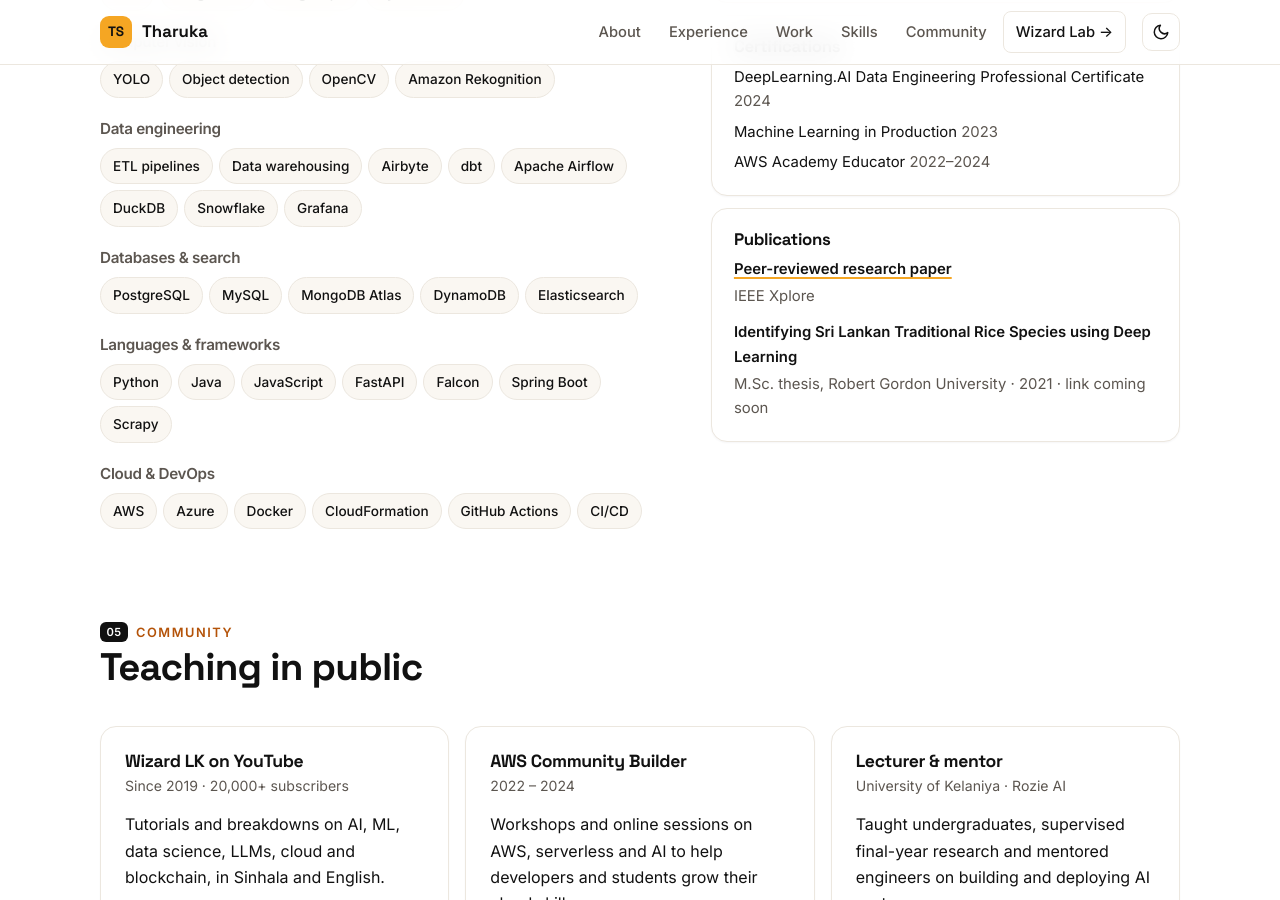
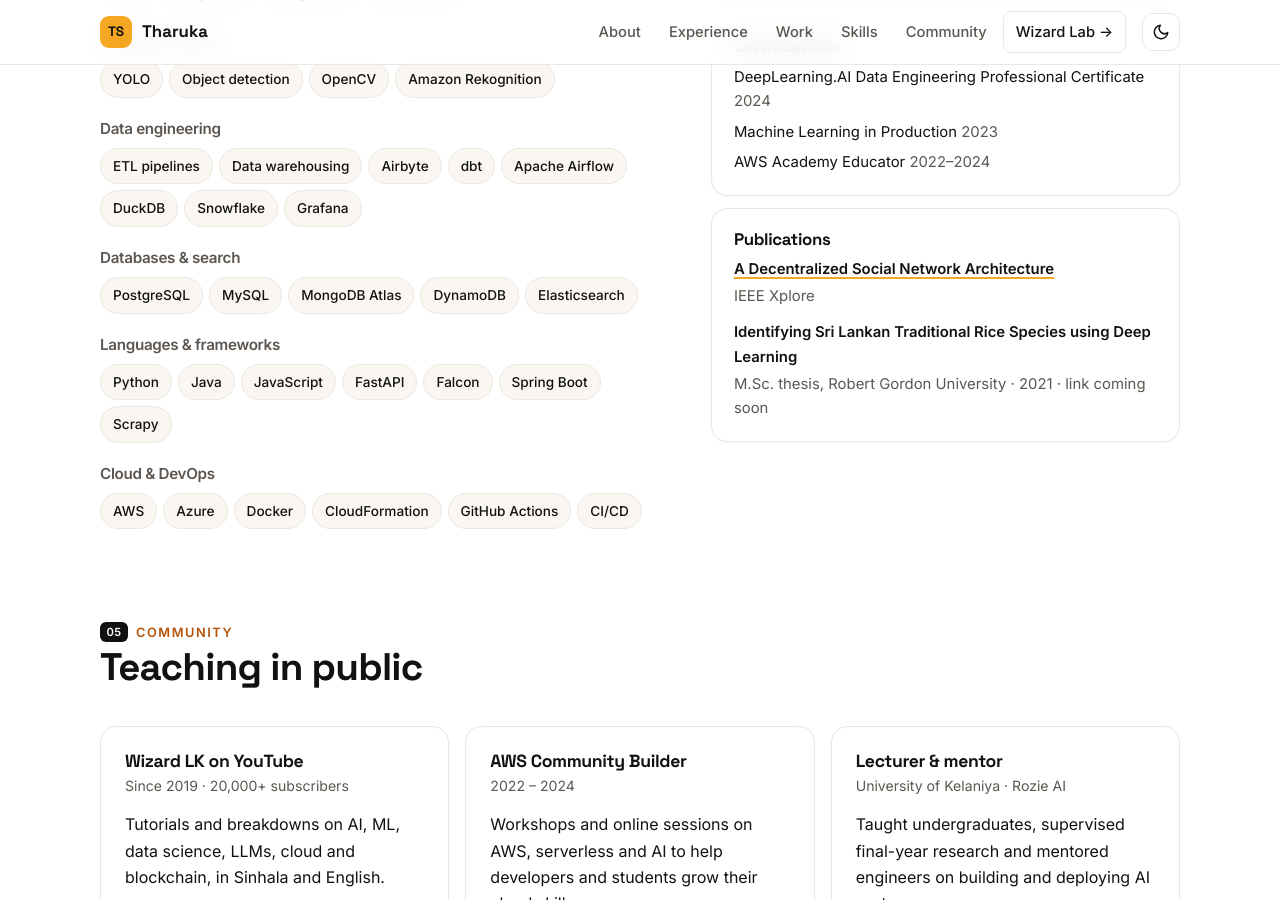
Before and after one commit to TharukaVishwajith/tharukavishwajith.github.io, a Jekyll site: the page built from index.html, in a window 1280 px wide and 900 px high, scrolled down 5937 px. Built offline with Jekyll 4.4.1, drawn with Linux system fonts in a browser that asks for light colours.

Commit message:
Add IEEE paper title to Publications
Co-Authored-By: Claude Opus 5.5 <noreply@anthropic.com>
Claude-Session: https://claude.ai/code/session_013yGcBE4LTnHEs2Voa2Evx5

```diff
--- a/_data/publications.yml
+++ b/_data/publications.yml
@@ -1,5 +1,5 @@
 # Papers shown under Education on the home page. Leave `url` empty until a link exists.
-- title: Peer-reviewed research paper
+- title: A Decentralized Social Network Architecture
   venue: IEEE Xplore
   url: https://ieeexplore.ieee.org/document/9568334
 - title: Identifying Sri Lankan Traditional Rice Species using Deep Learning
```
